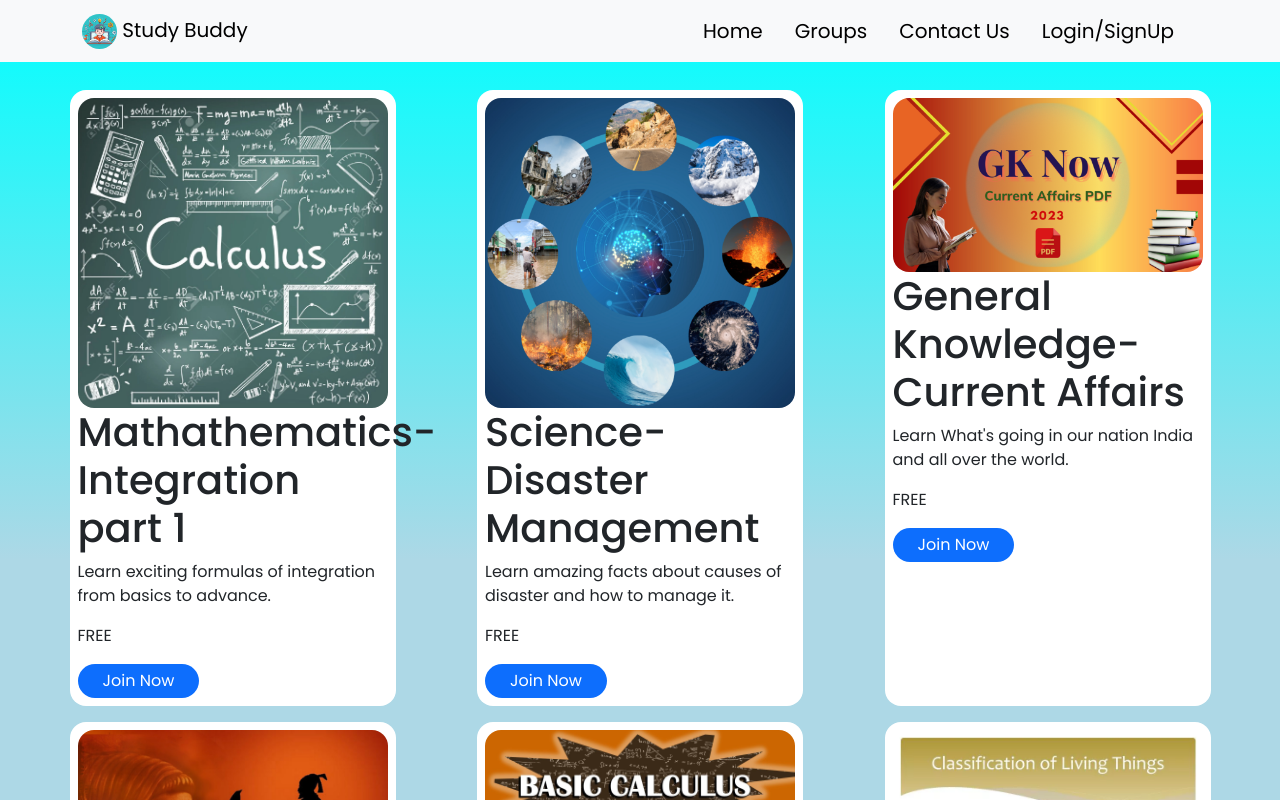
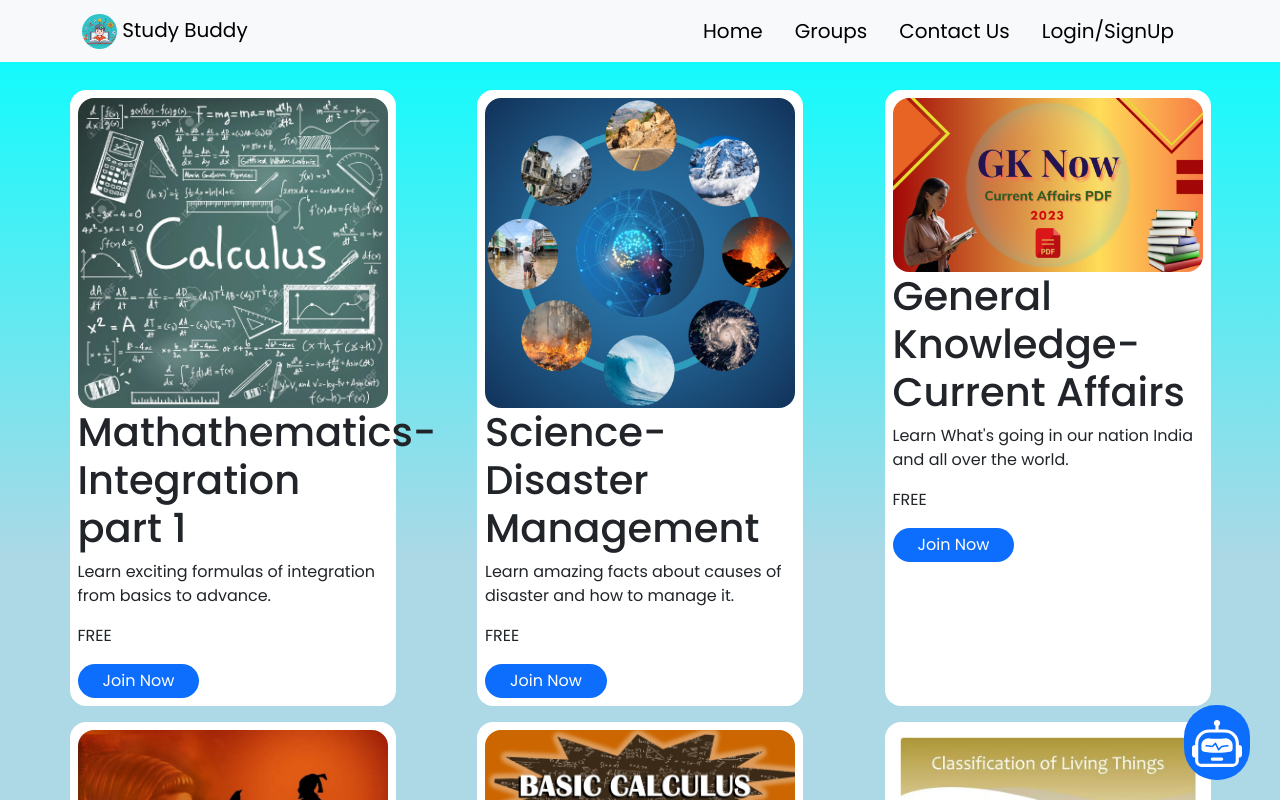
Before and after one commit to Haamidraza03/VH23-34-Binary-Brains, a React (Create React App) app: page /groups in a window 1280 px wide. Built offline with nearby package versions, Linux system fonts and the light colour scheme.

Commit message:
last commit

```diff
--- a/src/Pages/Groups.jsx
+++ b/src/Pages/Groups.jsx
@@ -11,11 +11,13 @@ import img8 from "./poluttion.jpg";
 import img9 from "./mugu.jpg";
 import img10 from "./res.png";
 import {Link} from 'react-router-dom';
+import {BsRobot} from "react-icons/bs";
 
 function Groups() {
   return (
     <>
       <div style={{marginTop:"90px"}}>
+        <a href="https://www.kommunicate.io/livechat-demo?appId=39ed37a4c9400cb65b697722bb05879f8&botIds=buddy-qqn7z&assignee=buddy-qqn7z"><span className='text-white bg-primary rounded-5 px-2' style={{fontSize:"50px",position:"fixed",bottom:"20px", right:"30px",zIndex:"99"}}><BsRobot/></span></a>
         <div className="row justify-content-evenly">
           <div className="col-md-3 rounded-4 p-2 bg-white mb-3">
             <img src={img1} className='img-fluid rounded-4' />
```
